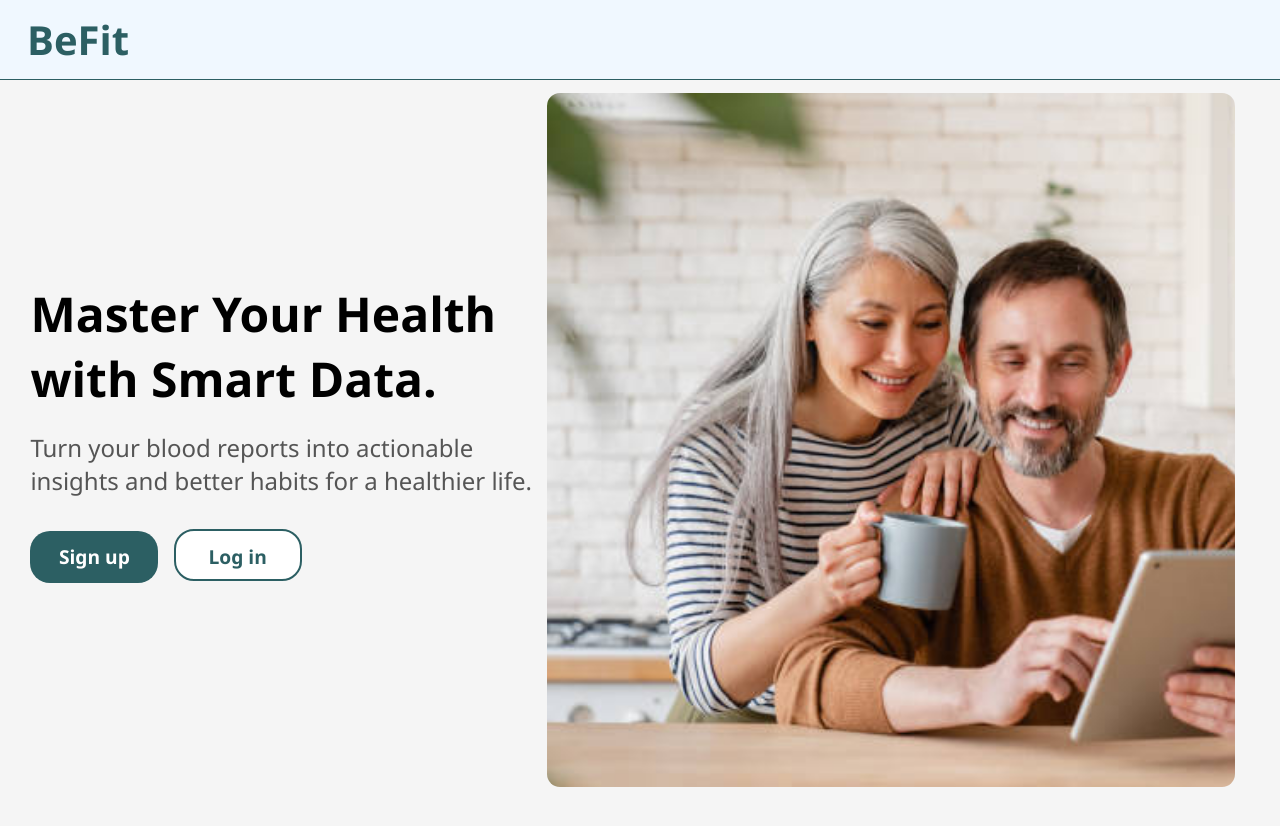
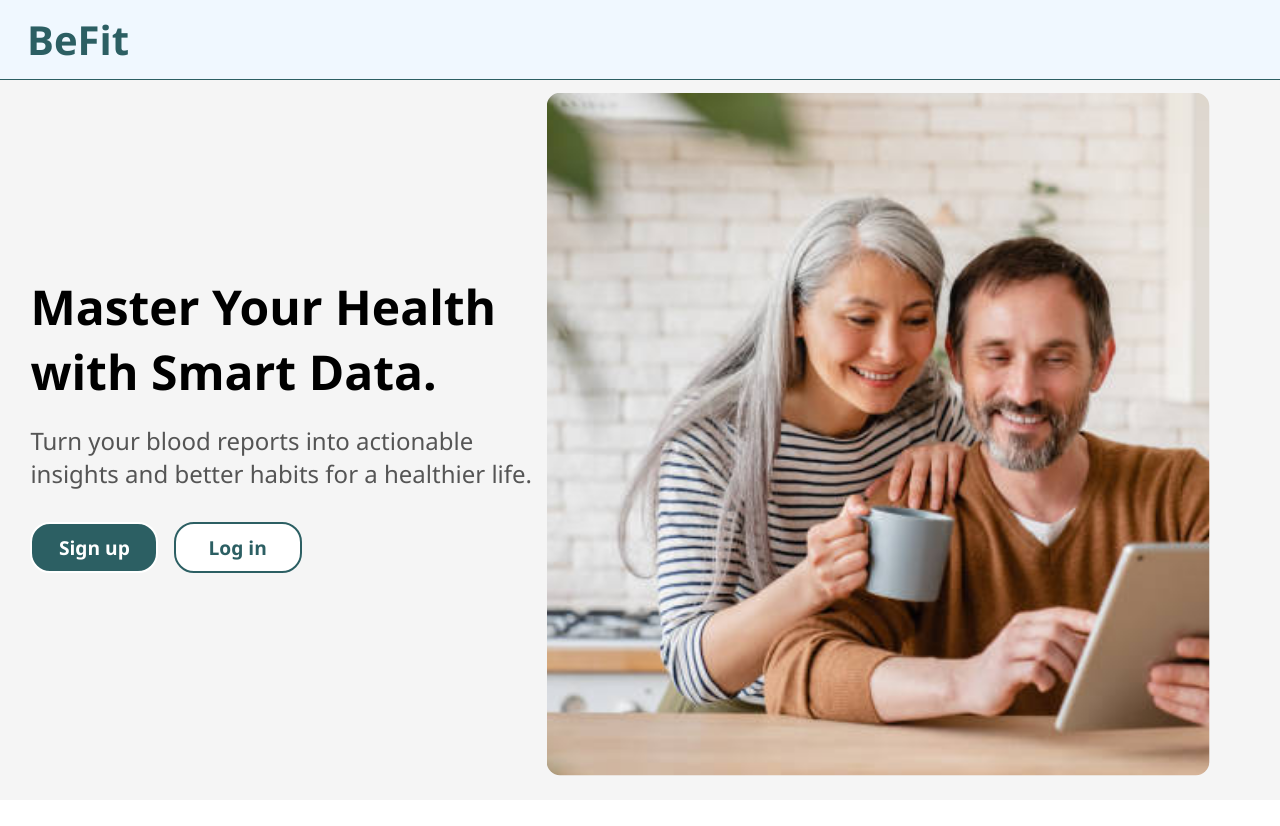
Before and after one commit to vishakhmv/BeFit, a React (Create React App) app in the folder blood-analyzer/: page / in a window 1280 px wide. Shown: the top 826 px of the page. After the commit the page ends 800 px from the top, so only its background shows below. Built offline with nearby package versions, Linux system fonts and the light colour scheme.

Commit message:
temp fix on image position, changed button hover effects & slide animation

```diff
--- a/blood-analyzer/src/App.css
+++ b/blood-analyzer/src/App.css
@@ -70,7 +70,7 @@
 .signup {
   background: #2c5f63;
   color: white;
-  border: none;
+  border: 2px solid;
 }
 
 .login {
@@ -80,32 +80,40 @@
   white-space: nowrap;
 }
 
+.signup:hover {
+  background-color: white;
+  color: black;
+  border: 2px solid black;
+}
+
 .login:hover {
     background-color: #443ef4;
     color: whitesmoke;
-    border: none;
+    border: 2px solid white;
 }
 
 .hero-image{
   padding-top: .5%;
   max-width: 60%;
-  margin-right: 3%;
+  display: flex;
+  justify-content: flex-end;
+  margin-right: 5%;
 }
 
 .hero-image img {
-  height: calc(100vh - 11.5vh);
+  height: calc(100vh - 13vh);
   width: 100%;
   padding: 1%;
   object-fit: cover;
 }
 
 .container {
-  min-height: 100vh;
+  min-height: calc(100vh - 10vh);
   background: whitesmoke;
-  transition: transform 0.5s ease, opacity .75s ease;
+  transition: transform 0.5s ease, opacity .25s ease;
 }
 
 .container.exit {
-  transform: translateX(-80px);
+  transform: translateX(-100%);
   opacity: 0;
 }
--- a/blood-analyzer/src/Login.css
+++ b/blood-analyzer/src/Login.css
@@ -10,7 +10,7 @@
     display: flex;
     justify-content: space-between;
     align-items: center;
-    height: 90vh;
+    min-height: calc(100vh - 10vh);
     width: 100%;
     padding: 0 5%;
 }
@@ -30,6 +30,7 @@
     margin-bottom: 0.5rem;
     font-size: clamp(2rem, 4vw, 3rem);
     word-wrap: break-word;
+    overflow-wrap: break-word;
 }
 
 input {
@@ -47,17 +48,23 @@ input:focus {
     box-shadow: 0 0 0 3px rgba(46, 204, 113, 0.1);
 }
 
-button {
+.final-login {
     width: 100%;
     padding: 12px;
     background-color: #4824ea;
     color: white;
-    border: none;
+    border: 2px solid;
     border-radius: 8px;
     font-size: 1rem;
     font-weight: 600;
     cursor: pointer;
     transition: background 0.3s ease;
+}
+
+.final-login:hover {
+    background-color: white;
+    color: black;
+    border: 2px solid black;
 }
 
 .login-img {
--- a/blood-analyzer/src/Login.js
+++ b/blood-analyzer/src/Login.js
@@ -12,7 +12,7 @@ export default function Login() {
         <p>Enter your details below</p>
         <input placeholder="Email"/>
         <input placeholder="Password"/>
-        <button>Log in</button>
+        <button className="final-login">Log in</button>
       </div>
       <div className="login-img">
         <img src="/loginheroimage.jpg" alt="Login" />
```
